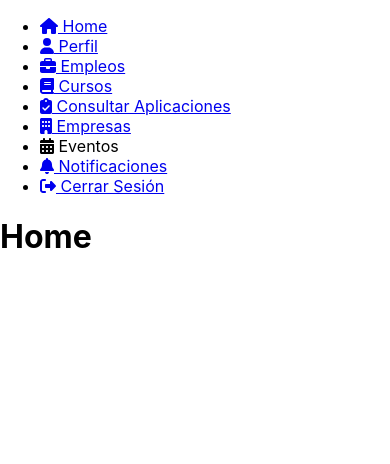
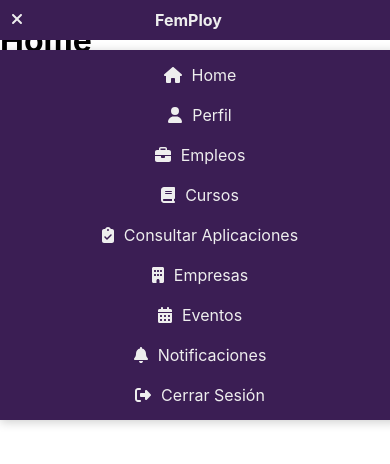
Before and after one commit to LMAG-DATAART/proyecto-final-copia, a React (Create React App) app: page / in a window 390 px wide. Shown: the top 464 px of the page. Built offline with nearby package versions, Linux system fonts and the light colour scheme.

Commit message:
Menú y Header
Implementación del menú y el header con su respectivo CSS

```diff
--- /dev/null
+++ b/src/Components/Header.js
@@ -0,0 +1,19 @@
+import React from 'react';
+import { FontAwesomeIcon } from '@fortawesome/react-fontawesome';
+import { faBars, faTimes } from '@fortawesome/free-solid-svg-icons';
+import styles from '../Styles/Header.module.css';
+
+const Header = ({ isMenuOpen, toggleMenu }) => {
+    return (
+        <header className={styles.header}>
+            <button onClick={toggleMenu} className={styles.toggleButton}>
+                <FontAwesomeIcon icon={isMenuOpen ? faTimes : faBars} />
+            </button>
+            <div className={styles.titleContainer}>
+                <h1>FemPloy</h1>
+            </div>
+        </header>
+    );
+};
+
+export default Header;
--- a/src/Components/Menu.js
+++ b/src/Components/Menu.js
@@ -2,46 +2,44 @@ import React, { useState } from 'react';
 import { Link } from 'react-router-dom';
 import { FontAwesomeIcon } from '@fortawesome/react-fontawesome';
 import { faBook, faClipboardCheck, faHome, faUser, faBriefcase, faBuilding, faCalendarAlt, faBell, faSignOutAlt } from '@fortawesome/free-solid-svg-icons';
+import styles from "../Styles/Menu.module.css";
+import Header from './Header';
 
 const Menu = () => {
     const [isSubMenuOpen, setIsSubMenuOpen] = useState(false);
+    const [isMenuOpen, setIsMenuOpen] = useState(true);
 
     const toggleSubMenu = () => {
         setIsSubMenuOpen(!isSubMenuOpen);
     };
 
+    const toggleMenu = () => {
+        setIsMenuOpen(!isMenuOpen);
+    };
+
     return (
-    <nav className="menu">
+        <>
+            <Header isMenuOpen={isMenuOpen} toggleMenu={toggleMenu} />
+            <nav className={`${styles.menu} ${!isMenuOpen ? styles.closed : ''}`}>
+                {isMenuOpen &&
                 <ul>
                     <li>
-          <Link to="/">
-            <FontAwesomeIcon icon={faHome} /> Home
-          </Link>
+                        <Link to="/"><FontAwesomeIcon icon={faHome} /> Home</Link>
                     </li>
                     <li>
-          <Link to="/Perfil">
-            <FontAwesomeIcon icon={faUser} /> Perfil
-          </Link>
+                        <Link to="/Perfil"><FontAwesomeIcon icon={faUser} /> Perfil</Link>
                     </li>
                     <li>
-          <Link to="/Empleos">
-            <FontAwesomeIcon icon={faBriefcase} /> Empleos
-          </Link>
+                        <Link to="/Empleos"><FontAwesomeIcon icon={faBriefcase} /> Empleos</Link>
                     </li>
                     <li>
-          <Link to="/Cursos">
-            <FontAwesomeIcon icon={faBook} /> Cursos
-          </Link>
+                        <Link to="/Cursos"><FontAwesomeIcon icon={faBook} /> Cursos</Link>
                     </li>
                     <li>
-          <Link to="/ConsultarAplicaciones">
-            <FontAwesomeIcon icon={faClipboardCheck} /> Consultar Aplicaciones
-          </Link>
+                        <Link to="/ConsultarAplicaciones"><FontAwesomeIcon icon={faClipboardCheck} /> Consultar Aplicaciones</Link>
                     </li>
                     <li>
-          <Link to="/Empresas">
-            <FontAwesomeIcon icon={faBuilding} /> Empresas
-          </Link>
+                        <Link to="/Empresas"><FontAwesomeIcon icon={faBuilding} /> Empresas</Link>
                     </li>
                     <li onClick={toggleSubMenu}>
                         <span>
@@ -50,26 +48,30 @@ const Menu = () => {
                         {isSubMenuOpen && (
                             <ul>
                                 <li>
-                        <Link to="/Eventos/HackatonesInternacionales">Hackatones Nacionales</Link>
-                        <Link to="/Eventos/HackatonesNacionales">Hackatones Internacionales</Link>
+                                    <Link to="/Eventos/HackatonesNacionales">Hackatones Nacionales</Link>
+                                </li>
+                                <li>
+                                    <Link to="/Eventos/HackatonesInternacionales">Hackatones Internacionales</Link>
+                                </li>
+                                <li>
                                     <Link to="/Eventos/RankingNacional">Ranking Nacional</Link>
+                                </li>
+                                <li>
                                     <Link to="/Eventos/RankingInternacional">Ranking Internacional</Link>
                                 </li>
                             </ul>
                         )}
                     </li>
                     <li>
-          <Link to="/Notificaciones">
-            <FontAwesomeIcon icon={faBell} /> Notificaciones
-          </Link>
+                        <Link to="/Notificaciones"><FontAwesomeIcon icon={faBell} /> Notificaciones</Link>
                     </li>
                     <li>
-          <Link to="/Login">
-            <FontAwesomeIcon icon={faSignOutAlt} /> Cerrar Sesión
-          </Link>
+                        <Link to="/Login"><FontAwesomeIcon icon={faSignOutAlt} /> Cerrar Sesión</Link>
                     </li>
                 </ul>
+                }
             </nav>
+        </>
     );
 };
 
--- /dev/null
+++ b/src/Styles/Header.module.css
@@ -0,0 +1,69 @@
+.header {
+    position: fixed;
+    top: 0;
+    left: 0;
+    right: 0;
+    background-color: #3B1E54;
+    height: 60px;
+    display: flex;
+    align-items: center;
+    padding: 0 20px;
+    z-index: 1001;
+}
+
+.header .titleContainer {
+    display: flex;
+    align-items: center;
+    flex-grow: 1;
+    justify-content: center;
+}
+
+.header h1 {
+    color: #EEEEEE;
+    margin: 0;
+    font-size: 1.5rem;
+    text-align: center;
+    white-space: nowrap;
+    overflow: hidden;
+    text-overflow: ellipsis; /* Añade puntos suspensivos si el texto es demasiado largo */
+    margin-left: -37px;
+}
+
+.toggleButton {
+    background: transparent;
+    border: none;
+    color: #EEEEEE;
+    font-size: 1.5rem;
+    cursor: pointer;
+}
+
+/* Estilos Responsivos */
+@media (max-width: 768px) {
+    .header {
+        height: 50px; /* Ajusta la altura del header para pantallas pequeñas */
+        padding: 0 10px; /* Reduce el padding */
+    }
+
+    .header h1 {
+        font-size: 1.2rem; /* Ajusta el tamaño de la fuente para pantallas pequeñas */
+    }
+
+    .toggleButton {
+        font-size: 1.2rem; /* Ajusta el tamaño del icono */
+    }
+}
+
+@media (max-width: 480px) {
+    .header {
+        height: 40px;
+        padding: 0 5px;
+    }
+
+    .header h1 {
+        font-size: 1rem;
+    }
+
+    .toggleButton {
+        font-size: 1rem;
+    }
+}
--- a/src/Styles/Menu.module.css
+++ b/src/Styles/Menu.module.css
@@ -0,0 +1,125 @@
+.menu {
+    background-color: #3B1E54;
+    padding: 5px;
+    width: 200px;
+    height: 100vh;
+    position: fixed;
+    top: 50px;
+    left: 0;
+    box-shadow: 0 2px 10px rgba(0, 0, 0, 0.2);
+    z-index: 1000;
+    transition: width 0.6s, padding 0.6s;
+}
+
+.menu.closed {
+    width: 0;
+    padding: 0;
+    overflow: hidden;
+    transition: width 0.6s, padding 0.6s;
+}
+
+
+.menu ul {
+    list-style: none;
+    padding: 0;
+    margin: 0;
+}
+
+.menu li {
+    position: relative;
+}
+
+.menu a, .menu li span {
+    display: flex;
+    align-items: center;
+    color: #EEEEEE;
+    text-decoration: none;
+    transition: background-color 0.3s;
+    padding: 15px 20px;
+    gap: 10px;
+}
+
+.menu a i, .menu li span i {
+    flex-shrink: 0; /* Evitar que el icono se reduzca en tamaño */
+    font-size: 1.5rem;
+}
+
+.menu a:hover {
+    background-color: #eeeeeea4;
+}
+
+.menu ul ul {
+    display: none;
+    position: absolute;
+    left: 100%;
+    top: 0;
+    background-color: #3B1E54;
+    border-radius: 5px;
+    z-index: 10;
+}
+
+.menu li:hover > ul {
+    display: block;
+}
+
+.menu ul ul {
+    padding: 0; /* Sin padding para que coincida con el resto del menú */
+}
+
+.menu ul ul li {
+    width: 250px;
+}
+
+.menu ul ul a {
+    white-space: nowrap; /* Evitar que el texto se divida en varias líneas */
+    display: flex;
+    align-items: center;
+    gap: 10px;
+}
+
+/* Alineación específica para iconos y texto */
+.menu a i, .menu li span i, .menu ul ul a i {
+    margin-right: 0;
+    flex-shrink: 0;
+    font-size: 1.5rem;
+    display: inline-flex; /* Para asegurar que se mantenga el tamaño */
+    align-items: center;
+    justify-content: center;
+}
+
+/* Estilos Responsivos */
+@media (max-width: 768px) {
+    .menu {
+        width: 200px; /* Ajustar el ancho del menú para pantallas pequeñas */
+    }
+
+    .menu li a, .menu li span {
+        padding: 10px 15px; /* Reducir el padding de los enlaces */
+        font-size: 1rem; /* Ajustar el tamaño de la fuente */
+    }
+
+    .menu a i, .menu li span i {
+        font-size: 1.2rem; /* Ajustar el tamaño de los iconos */
+    }
+}
+
+@media (max-width: 480px) {
+    .menu {
+        width: 100%; /* Hacer que el menú ocupe el ancho completo en pantallas muy pequeñas */
+        height: auto; /* Ajustar la altura */
+        top: 50px; /* Mantener la posición por debajo del header */
+    }
+
+    .menu ul {
+        display: block; /* Cambiar a display block para que el menú funcione mejor en móviles */
+    }
+
+    .menu li {
+        width: 100%; /* Asegurar que los elementos ocupen el ancho completo */
+    }
+
+    .menu a, .menu li span {
+        justify-content: center; /* Centrar el contenido */
+        padding: 10px 0; /* Ajustar el padding */
+    }
+}
```
Lines whose indentation alone changed are shown as unchanged.
